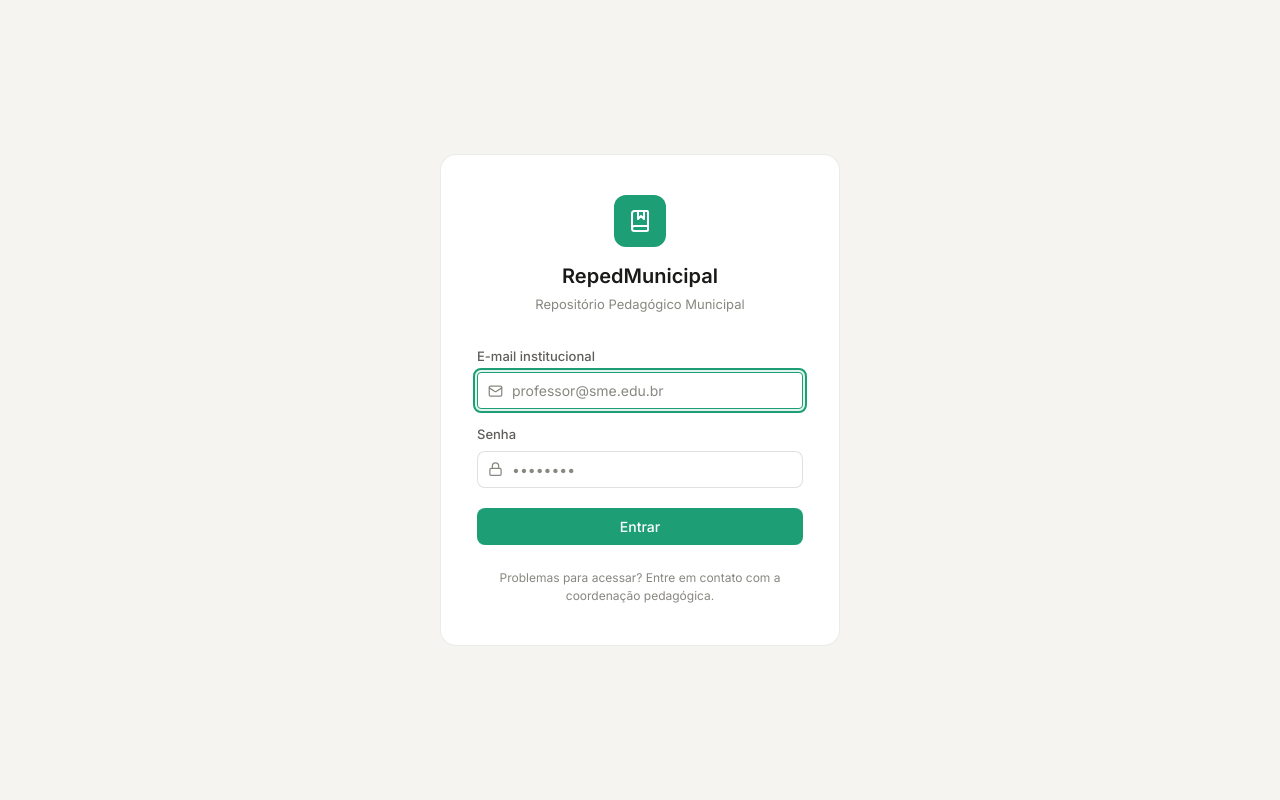
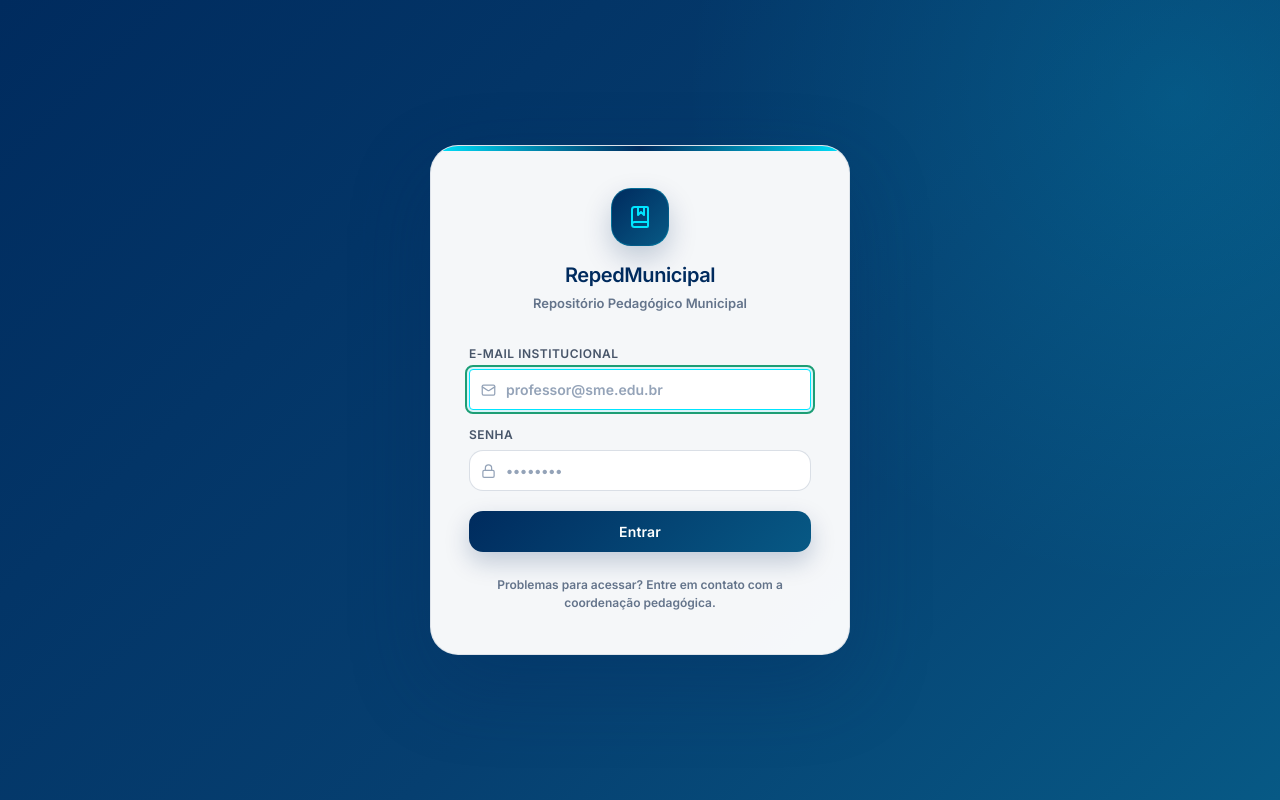
Before and after one commit to smedigital-desenv/repositorio, a React (Vite) app: page /login in a window 1280 px wide. Built offline with nearby package versions, Linux system fonts and the light colour scheme; no server answers.

Commit message:
Add files via upload

```diff
--- a/src/pages/auth/Login.module.css
+++ b/src/pages/auth/Login.module.css
@@ -1,21 +1,34 @@
-/* Login.module.css */
+/* Login.module.css — Identidade GOM */
 
 .page {
   min-height: 100vh;
   display: flex;
   align-items: center;
   justify-content: center;
-  background: var(--bg-page);
+  background:
+    radial-gradient(circle at 92% 12%, rgba(0, 229, 255, 0.14), transparent 36%),
+    linear-gradient(135deg, #002b5e 0%, #063f70 58%, #075985 100%);
   padding: 24px;
 }
 
 .card {
-  background: var(--bg-surface);
-  border: 1px solid var(--border-subtle);
-  border-radius: var(--radius-xl);
-  padding: 40px 36px;
+  background: rgba(255, 255, 255, 0.96);
+  border: 1px solid rgba(148, 163, 184, 0.24);
+  border-radius: 28px;
+  padding: 42px 38px;
   width: 100%;
-  max-width: 400px;
+  max-width: 420px;
+  box-shadow: 0 30px 80px rgba(0, 43, 94, 0.28);
+  position: relative;
+  overflow: hidden;
+}
+
+.card::before {
+  content: '';
+  position: absolute;
+  top: 0; left: 0; right: 0;
+  height: 5px;
+  background: linear-gradient(90deg, #00e5ff, #002b5e, #00e5ff);
 }
 
 .logoArea {
@@ -24,27 +37,31 @@
 }
 
 .logoIcon {
-  width: 52px;
-  height: 52px;
-  background: var(--color-primary);
-  border-radius: var(--radius-lg);
+  width: 58px;
+  height: 58px;
+  background: linear-gradient(135deg, #002b5e, #075985);
+  border: 1px solid rgba(0, 229, 255, 0.22);
+  border-radius: 20px;
   display: flex;
   align-items: center;
   justify-content: center;
-  color: white;
+  color: #00e5ff;
   margin: 0 auto 14px;
+  box-shadow: 0 12px 28px rgba(0, 43, 94, 0.22);
 }
 
 .logoTitle {
   font-size: 20px;
-  font-weight: 600;
-  color: var(--text-primary);
+  font-weight: 900;
+  color: #002b5e;
   margin-bottom: 4px;
+  letter-spacing: -0.02em;
 }
 
 .logoSub {
   font-size: 13px;
-  color: var(--text-tertiary);
+  color: #64748b;
+  font-weight: 600;
 }
 
 .form {
@@ -60,9 +77,11 @@
 }
 
 .label {
-  font-size: 13px;
-  font-weight: 500;
-  color: var(--text-secondary);
+  font-size: 12px;
+  font-weight: 700;
+  color: #475569;
+  text-transform: uppercase;
+  letter-spacing: 0.04em;
 }
 
 .inputWrap {
@@ -71,65 +90,74 @@
 
 .inputIcon {
   position: absolute;
-  left: 11px;
+  left: 12px;
   top: 50%;
   transform: translateY(-50%);
-  color: var(--text-tertiary);
+  color: #94a3b8;
   pointer-events: none;
 }
 
 .input {
   width: 100%;
-  padding: 9px 12px 9px 34px;
+  padding: 11px 14px 11px 36px;
   font-size: 14px;
+  font-weight: 600;
   font-family: var(--font-sans);
-  border: 1px solid var(--border-default);
-  border-radius: var(--radius-md);
-  background: var(--bg-surface);
-  color: var(--text-primary);
-  transition: border-color 0.15s;
+  border: 1px solid rgba(148, 163, 184, 0.35);
+  border-radius: 14px;
+  background: #ffffff;
+  color: #0f172a;
+  transition: border-color 0.15s, box-shadow 0.15s;
   outline: none;
 }
 
 .input:focus {
-  border-color: var(--color-primary);
-  box-shadow: 0 0 0 3px rgba(29, 158, 117, 0.12);
+  border-color: #00e5ff;
+  box-shadow: 0 0 0 4px rgba(0, 229, 255, 0.12);
 }
 
-.input::placeholder { color: var(--text-tertiary); }
+.input::placeholder { color: #94a3b8; }
 
 .erro {
   display: flex;
   align-items: center;
-  gap: 6px;
+  gap: 8px;
   font-size: 13px;
-  color: var(--color-danger);
-  background: var(--color-danger-bg);
-  border-radius: var(--radius-md);
-  padding: 10px 12px;
+  font-weight: 700;
+  color: #991b1b;
+  background: #fef2f2;
+  border: 1px solid #fecaca;
+  border-radius: 14px;
+  padding: 11px 13px;
 }
 
 .btnPrimary {
-  padding: 10px 16px;
-  background: var(--color-primary);
+  padding: 12px 18px;
+  background: linear-gradient(135deg, #002b5e, #075985);
   color: white;
   border: none;
-  border-radius: var(--radius-md);
+  border-radius: 14px;
   font-size: 14px;
-  font-weight: 500;
+  font-weight: 800;
   font-family: var(--font-sans);
   cursor: pointer;
-  transition: background 0.15s;
+  transition: all 0.2s;
   margin-top: 4px;
+  box-shadow: 0 10px 24px rgba(0, 43, 94, 0.22);
+  letter-spacing: 0.01em;
 }
 
-.btnPrimary:hover:not(:disabled) { background: var(--color-primary-dark); }
+.btnPrimary:hover:not(:disabled) {
+  transform: translateY(-1px);
+  box-shadow: 0 14px 32px rgba(0, 43, 94, 0.28);
+}
 .btnPrimary:disabled { opacity: 0.6; cursor: not-allowed; }
 
 .ajuda {
   margin-top: 24px;
   font-size: 12px;
-  color: var(--text-tertiary);
+  color: #64748b;
   text-align: center;
   line-height: 1.5;
+  font-weight: 600;
 }
```
